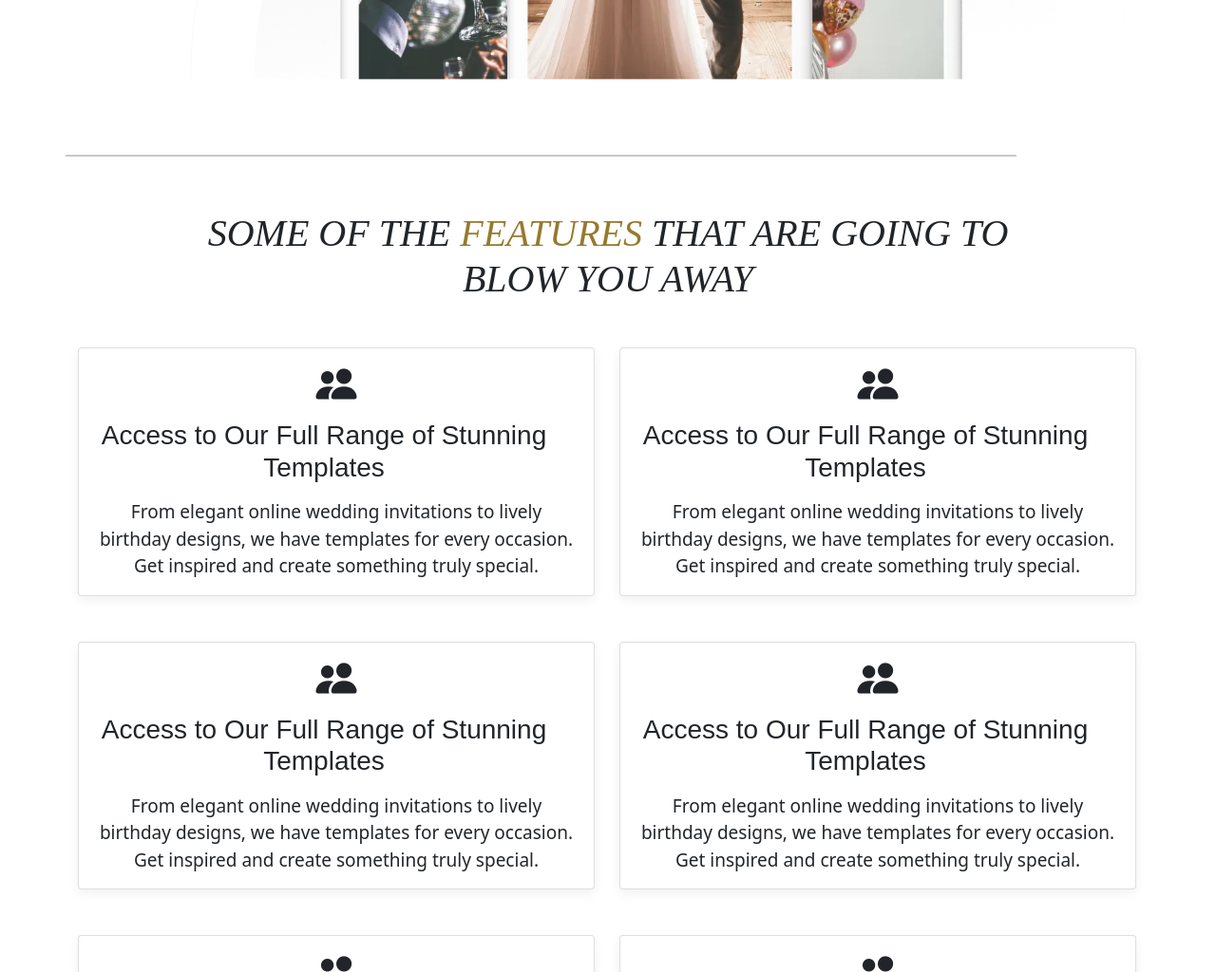
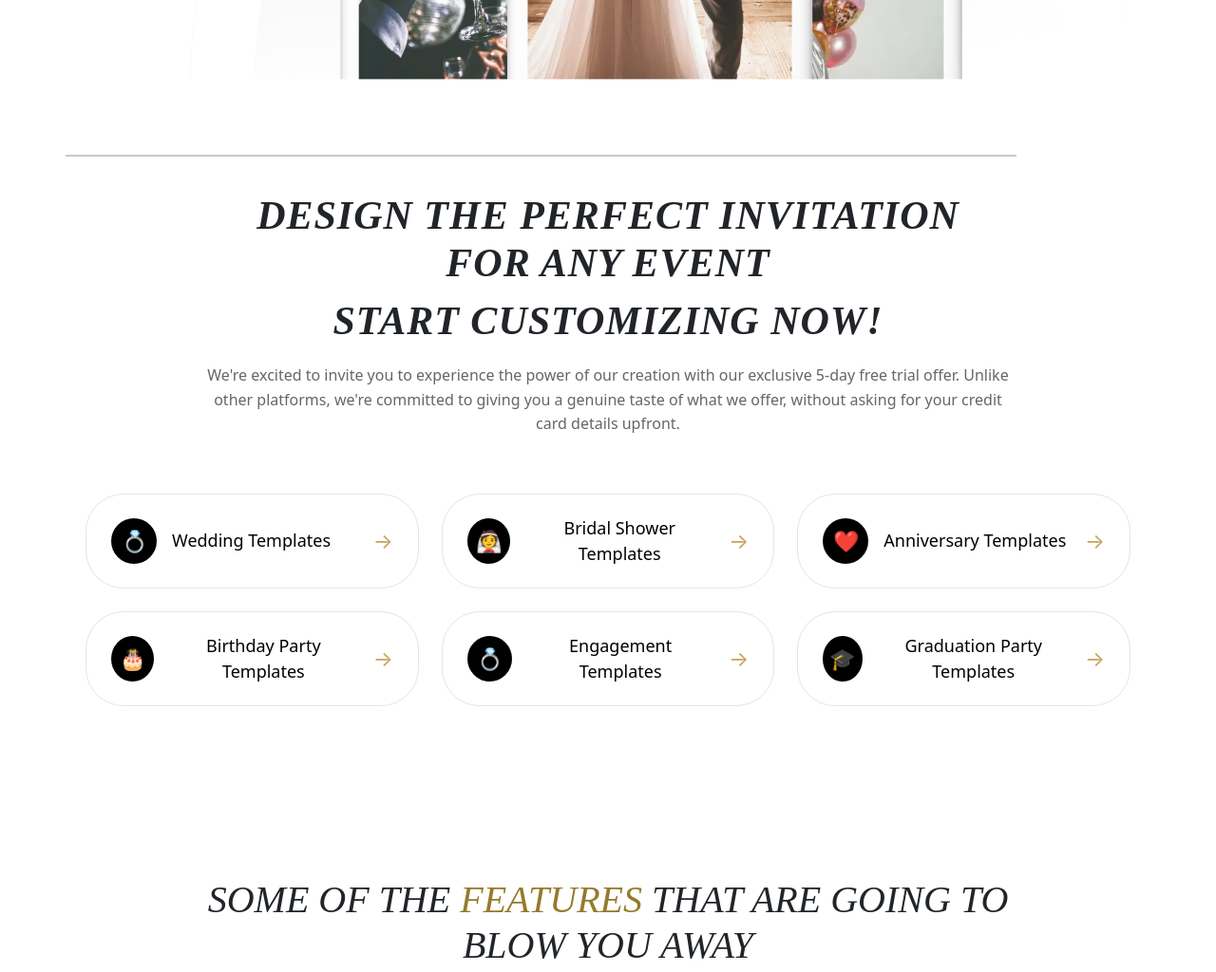
Before and after one commit to Aishakashif93/e--project-1, a plain HTML site: page index.html in a window 1280 px wide. Shown: the part 800-1824 px from the top of the page at 95% size. Drawn offline with nearby package versions, Linux system fonts and the light colour scheme; a web font is replaced by a local one.

Commit message:
adding section

```diff
--- a/index.html
+++ b/index.html
@@ -30,6 +30,87 @@
             </div>
         </div>
     </section>
+
+
+<section class="hero">
+  <div class="hero-container">
+
+    <h1>
+      DESIGN THE PERFECT INVITATION FOR ANY EVENT<br />
+      <span>START CUSTOMIZING NOW!</span>
+    </h1>
+
+    <p>
+      We're excited to invite you to experience the power of our creation with our
+      exclusive 5-day free trial offer. Unlike other platforms, we're committed to
+      giving you a genuine taste of what we offer, without asking for your credit card
+      details upfront.
+    </p>
+
+    <div class="template-grid">
+      <a href="#" class="template-card">
+        <div class="icon">💍</div>
+        <span>Wedding Templates</span>
+        <span class="arrow">→</span>
+      </a>
+
+      <a href="#" class="template-card">
+  <div class="icon">
+    👰
+  </div>
+
+  <span class="title">Bridal Shower Templates</span>
+
+  <span class="arrow">→</span>
+</a>
+
+
+
+      <a href="#" class="template-card">
+        <div class="icon">❤️</div>
+        <span>Anniversary Templates</span>
+        <span class="arrow">→</span>
+      </a>
+
+      <a href="#" class="template-card">
+  <div class="icon">
+    🎂
+  </div>
+
+  <span class="title">Birthday Party Templates</span>
+
+  <span class="arrow">→</span>
+</a>
+
+
+
+<a href="#" class="template-card">
+  <div class="icon">💍</div>
+  <span>Engagement Templates</span>
+  <span class="arrow">→</span>
+</a>
+
+
+<a href="#" class="template-card">
+  <div class="icon">🎓</div>
+  <span>Graduation Party Templates</span>
+  <span class="arrow">→</span>
+</a>
+
+
+</section>
+
+
+
+
+
+
+
+
+
+
+
+
     <section>
        <div class="heading">
                <h1 class="home-heading">
--- a/style.css
+++ b/style.css
@@ -55,3 +55,82 @@
   border: 1.5px solid var(--main-bg-color);
   transition: 2ms;
   }
+
+
+
+
+
+
+.hero {
+  padding: 80px 20px;
+  background: #ffffff;
+  text-align: center;
+}
+
+.hero-container {
+  max-width: 1100px;
+  margin: 0 auto;
+}
+
+.hero h1 {
+  font-size: 42px;
+  font-weight: 600;
+  letter-spacing: 1px;
+  margin-bottom: 20px;
+}
+
+.hero h1 span {
+  display: block;
+  margin-top: 10px;
+  font-weight: 700;
+}
+
+.hero p {
+  max-width: 850px;
+  margin: 0 auto 60px;
+  color: #666;
+  font-size: 16px;
+  line-height: 1.6;
+}
+
+.template-grid {
+  display: grid;
+  grid-template-columns: repeat(auto-fit, minmax(260px, 1fr));
+  gap: 24px;
+}
+
+.template-card {
+  display: flex;
+  align-items: center;
+  gap: 16px;
+  padding: 22px 26px;
+  border: 1px solid #e5e5e5;
+  border-radius: 40px;
+  text-decoration: none;
+  color: #000;
+  font-size: 18px;
+  transition: all 0.3s ease;
+}
+
+.template-card:hover {
+  border-color: #c8a45d;
+  transform: translateY(-2px);
+}
+
+.icon {
+  width: 48px;
+  height: 48px;
+  border-radius: 50%;
+  background: #000;
+  color: #fff;
+  display: flex;
+  align-items: center;
+  justify-content: center;
+  font-size: 22px;
+}
+
+.arrow {
+  margin-left: auto;
+  color: #c8a45d;
+  font-size: 22px;
+}
```
